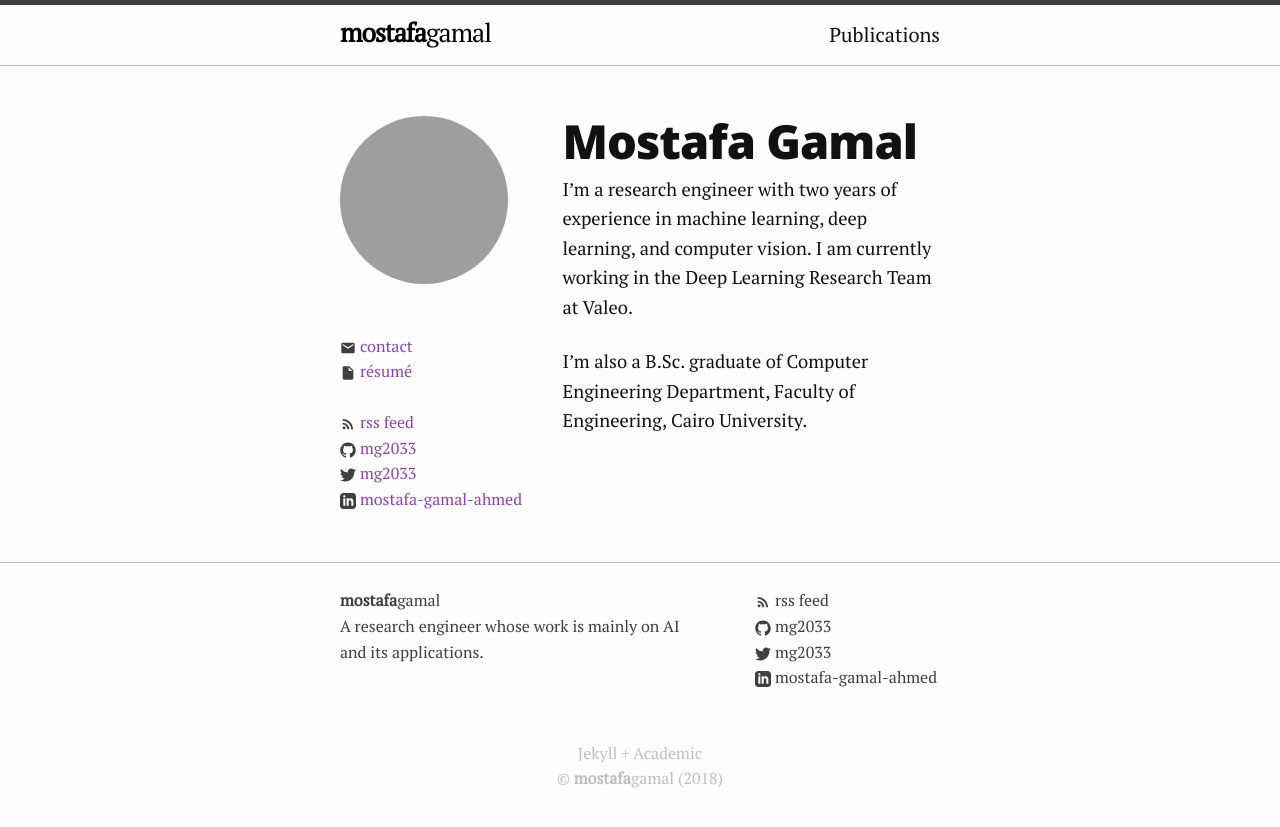
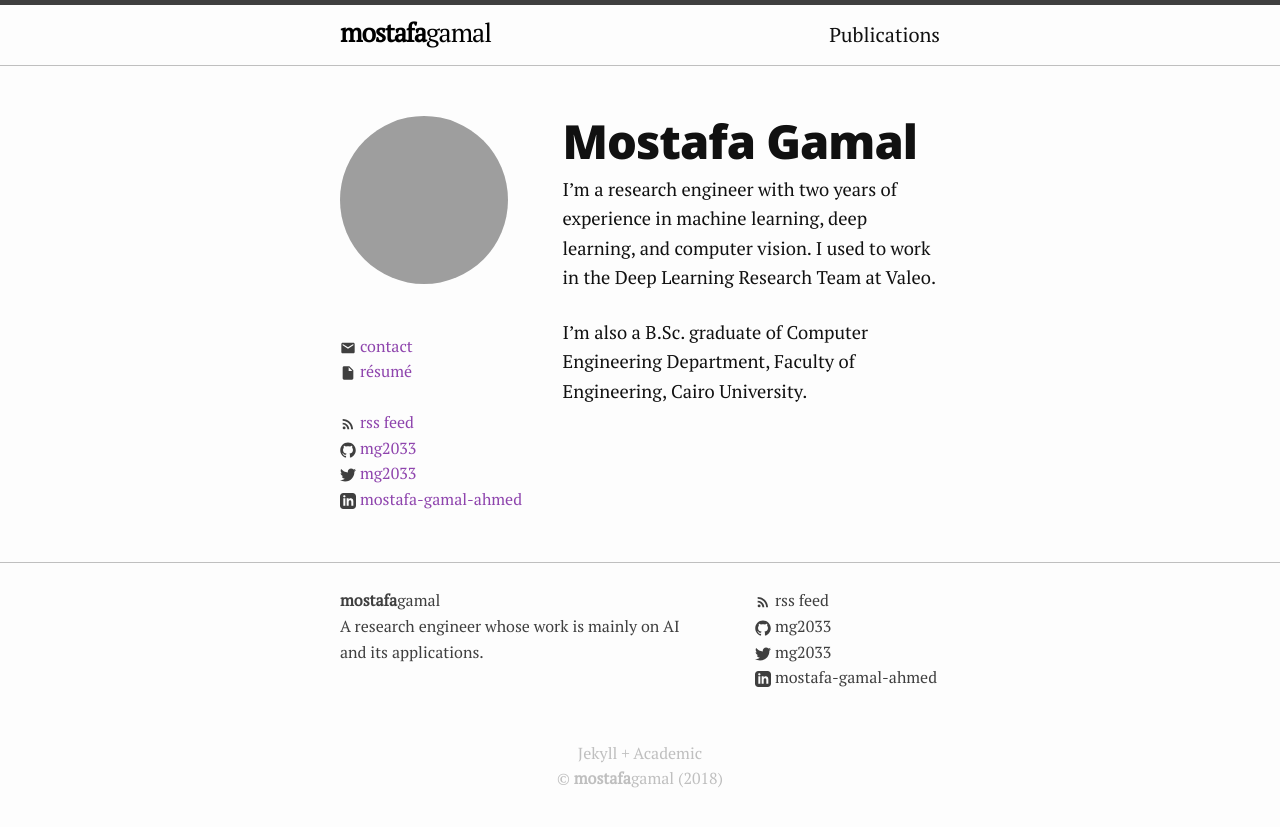
Before and after one commit to MG2033/mg2033.github.io, a Jekyll site: the page built from index.md, in a window 1280 px wide. Shown: the top 827 px of the page. Built offline with Jekyll 4.4.1, drawn with Linux system fonts in a browser that asks for light colours; grey boxes are pictures that could not be loaded.

Commit message:
Update index.md

```diff
--- a/index.md
+++ b/index.md
@@ -4,6 +4,6 @@ title:  "Mostafa Gamal"
 invisible: true
 date:   2018-07-23 17:12:53 +0200
 ---
-I'm a research engineer with two years of experience in machine learning, deep learning, and computer vision. I am currently working in the Deep Learning Research Team at Valeo.
+I'm a research engineer with two years of experience in machine learning, deep learning, and computer vision. I used to work in the Deep Learning Research Team at Valeo.
 
 I'm also a B.Sc. graduate of Computer Engineering Department, Faculty of Engineering, Cairo University.
```
